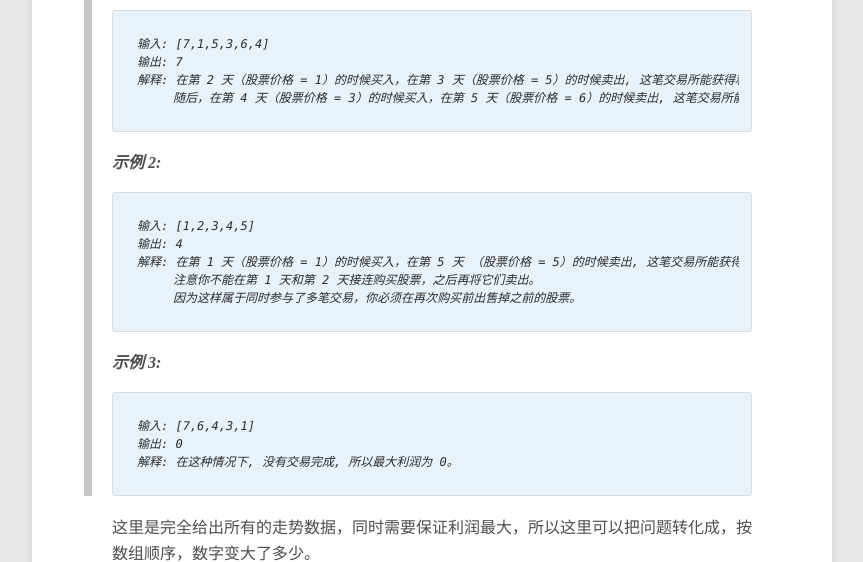
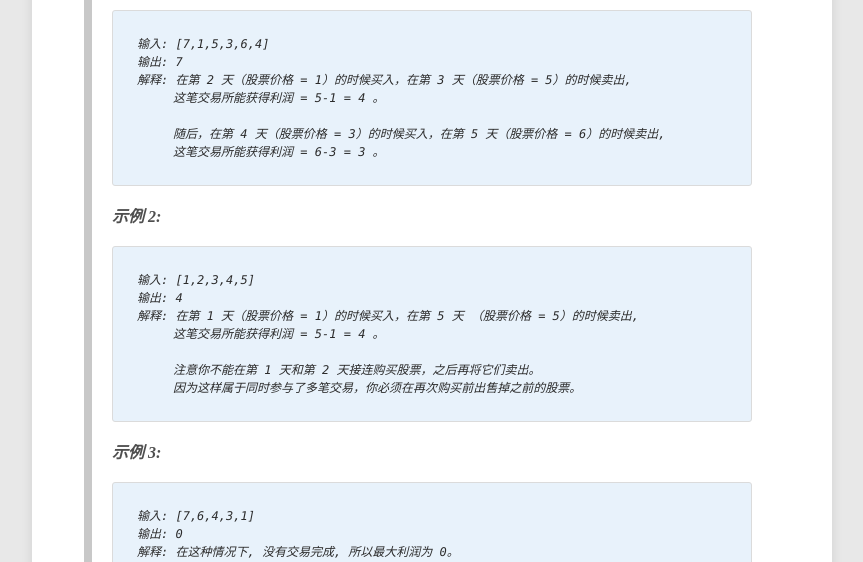
Before and after one commit to MapleYin/MapleYin.github.io, a Jekyll site: the page built from _posts/2018-09-12-2)Best-Time-to-Buy-and-Sell-Stock-II.md, in a window 1280 px wide. Shown: the part 700-1262 px from the top of the page, without its empty margins (208-1071 px from the left). Built offline with Jekyll 4.4.1, drawn with Linux system fonts in a browser that asks for light colours; nearby versions of some CDN libraries; grey boxes are pictures that could not be loaded.

Commit message:
update title

````diff
--- a/_posts/2018-09-12-Best-Time-to-Buy-and-Sell-Stock-II.md
+++ b/_posts/2018-09-12-2)Best-Time-to-Buy-and-Sell-Stock-II.md
@@ -19,8 +19,11 @@ image:
 > ```
 > 输入: [7,1,5,3,6,4]
 > 输出: 7
-> 解释: 在第 2 天（股票价格 = 1）的时候买入，在第 3 天（股票价格 = 5）的时候卖出, 这笔交易所能获得利润 = 5-1 = 4 。
->      随后，在第 4 天（股票价格 = 3）的时候买入，在第 5 天（股票价格 = 6）的时候卖出, 这笔交易所能获得利润 = 6-3 = 3 。
+> 解释: 在第 2 天（股票价格 = 1）的时候买入，在第 3 天（股票价格 = 5）的时候卖出,
+>      这笔交易所能获得利润 = 5-1 = 4 。
+>
+>      随后，在第 4 天（股票价格 = 3）的时候买入，在第 5 天（股票价格 = 6）的时候卖出,
+>      这笔交易所能获得利润 = 6-3 = 3 。
 > ```
 >
 > **示例 2:**
@@ -28,7 +31,9 @@ image:
 > ```
 > 输入: [1,2,3,4,5]
 > 输出: 4
-> 解释: 在第 1 天（股票价格 = 1）的时候买入，在第 5 天 （股票价格 = 5）的时候卖出, 这笔交易所能获得利润 = 5-1 = 4 。
+> 解释: 在第 1 天（股票价格 = 1）的时候买入，在第 5 天 （股票价格 = 5）的时候卖出,
+>      这笔交易所能获得利润 = 5-1 = 4 。
+>
 >      注意你不能在第 1 天和第 2 天接连购买股票，之后再将它们卖出。
 >      因为这样属于同时参与了多笔交易，你必须在再次购买前出售掉之前的股票。
 > ```
````
Also changed, not shown: _posts/2018-09-12-1)Remove-Duplicates-from-Sorted-Array.md (renamed from _posts/2018-09-12-Remove-Duplicates-from-Sorted-Array.md).
